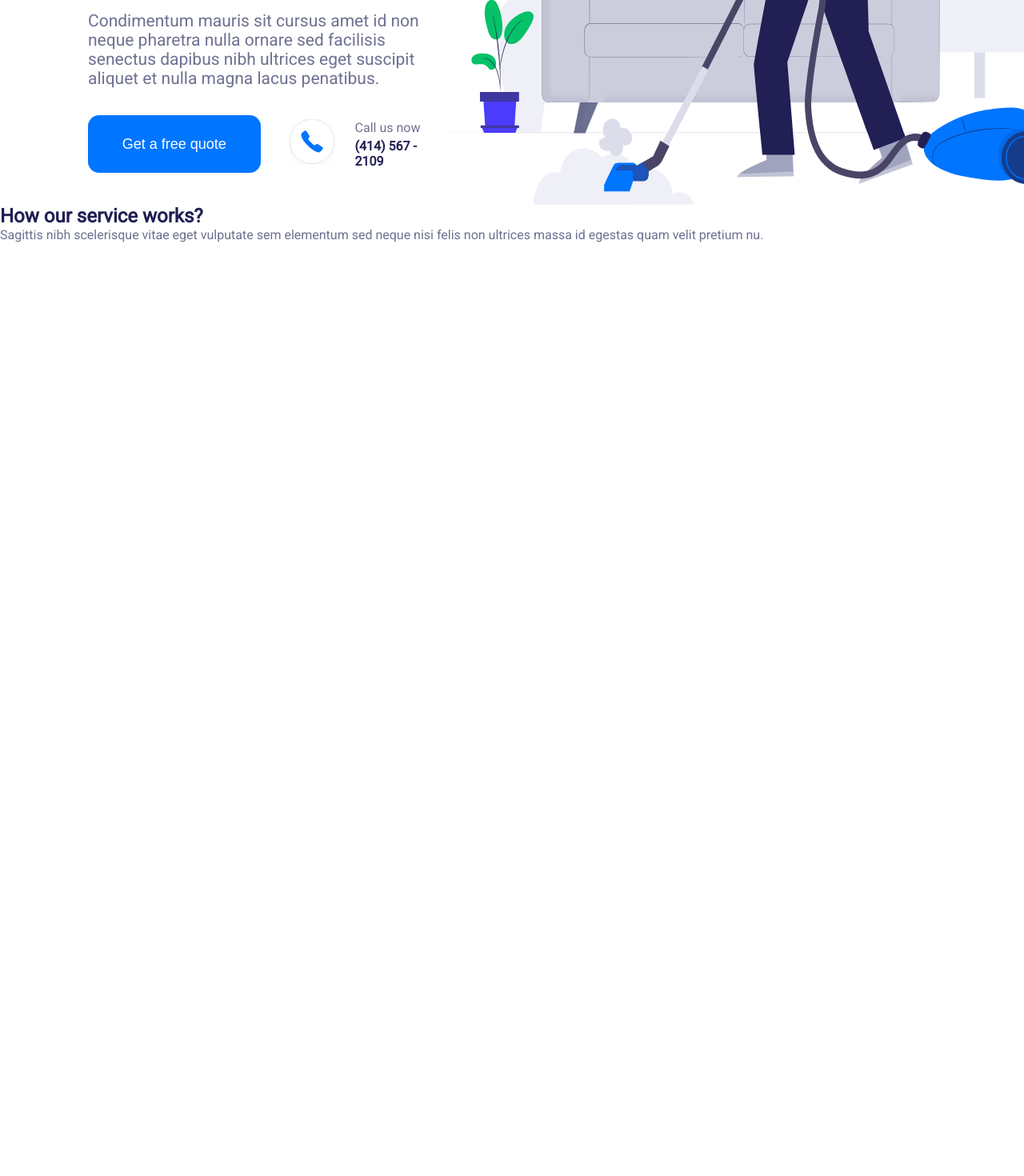
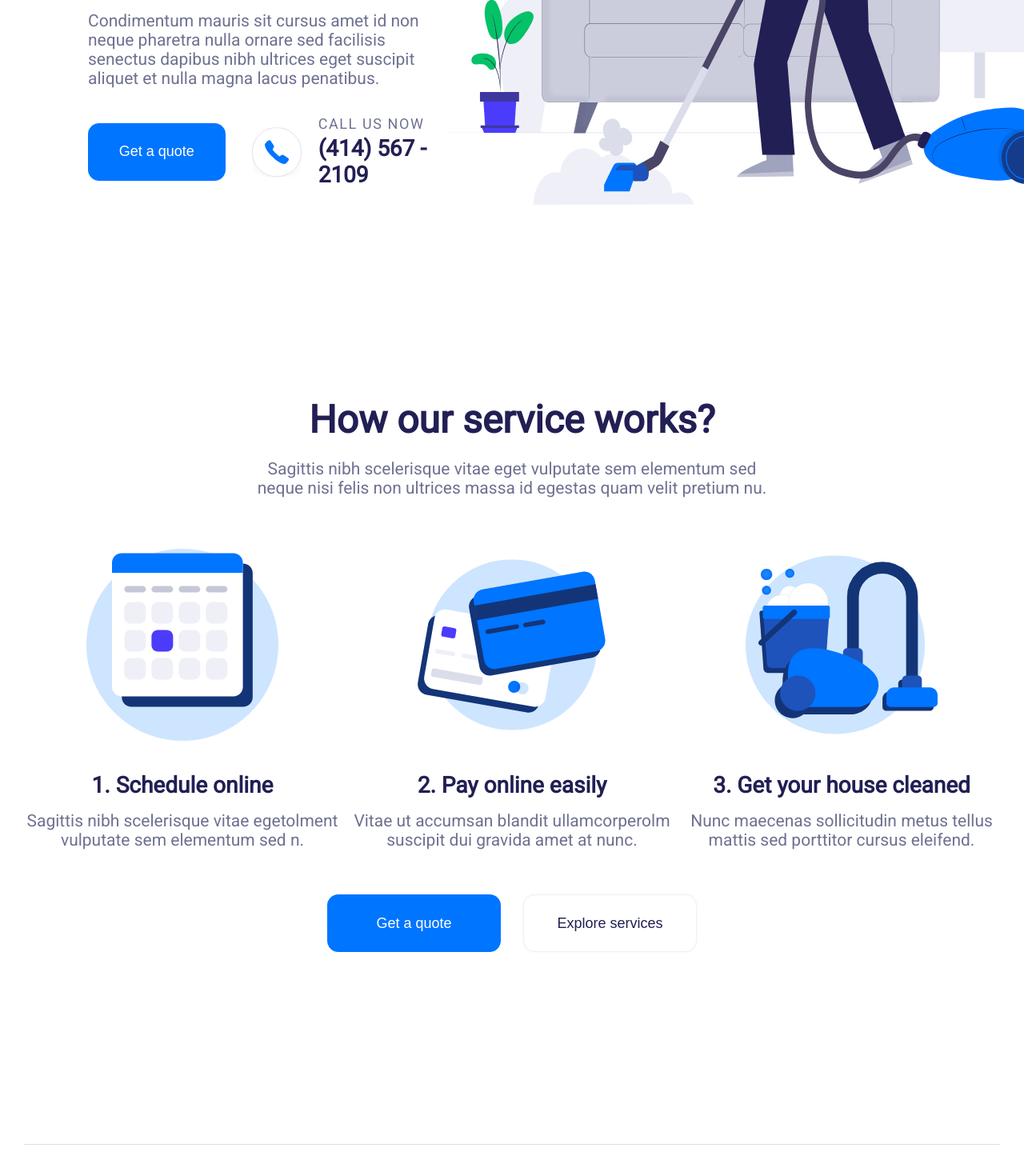
Before and after one commit to vanbogota/cleaning_dev, a Next.js app in the folder main-app/: page / in a window 1280 px wide. Shown: the part 596-2066 px from the top of the page at 80% size. Before the commit the page ends 899 px from the top, so only its background shows below. Built offline with nearby package versions, Linux system fonts and the light colour scheme.

Commit message:
home section done

```diff
--- a/main-app/src/app/globals.scss
+++ b/main-app/src/app/globals.scss
@@ -70,6 +70,22 @@ a {
   cursor: pointer;
 }
 
+h1,
+h2,
+h3,
+h4,
+h5,
+h6{
+  color: var(--text-color-heading);
+  font-weight: 700;
+}
+
+.text_content{
+  color: var(--text-color-main);
+  font-weight: 400;
+  font-size: var(--text-main);
+}
+
 .header{
   display: flex;
   height: 118px;
@@ -84,7 +100,9 @@ a {
 .header__nav_item{
   margin-right: 22px;
 }
-
+.main__section{
+  margin: 240px 0;
+}
 .button{
     border-radius: var(--border-radius);
     cursor: pointer;
@@ -99,24 +117,17 @@ a {
 .button_secondary{
     background-color: var(--button-secondary-color);
     color: var(--secondary-color);
-    border: solid 1px var(--border-color);
+    border: 1px solid var(--border-color);
+    box-shadow: 0 0 4px #14142B0A;
 }
 
-h1,
-h2,
-h3,
-h4,
-h5,
-h6{
-  color: var(--text-color-heading);
-  font-weight: 700;
+.main__hr{
+  border: 0;
+  background: #DCDDEB;
+  max-width: 1220px;
+  height: 1px;
+  margin: 0 auto;
 }
-
-p{
-  color: var(--text-color-main);
-  font-weight: 400;
-}
-
 
 
 @media (prefers-color-scheme: dark) {
--- a/main-app/src/app/page.module.scss
+++ b/main-app/src/app/page.module.scss
@@ -5,45 +5,87 @@
     font-size: var(--text-small);
 }
 
-.home__button{
+.main__button{
     width: 217px;
     height: 72px;
     font-size: var(--text-lower-main);
 }
 
-.main {
-  display: flex;
-  flex-direction: column;
-}
-
 .main__home_top{
   display: flex;
-  justify-content: flex-end;
+  justify-content: space-between;
 }
 .main__home_frame{
   margin-left: 110px;
   margin-top: 230px;
 }
+
 .main__home_text_header{
   font-size: var(--text-heading-max);
   max-width: 518px;
   margin-bottom: 22px;
 }
 .main__home_text{
-  font-size: var(--text-main);
   margin-bottom: 34px;
+  max-width: 591px;
 }
 .main__home_call{
   display: flex;
   align-items: center;
-  .main__home_call_img{
-    margin:0 18px 0 28px;
-  }
-  p{
-    margin-bottom: 4px;
+  .main__home_call_frame{
+    margin-left: 16px;
   }
 }
+.main__home_call_img{
+  margin-left:28px;
+  transform-origin: top;
+  transform: scale(1.1);
+}
+.main__home_call_text{
+  font-size: var(--text-lower-main);
+  color: var(--text-color-main);
+  letter-spacing: 1.6px;
+  margin-bottom: 4px;
+}
+.main__home_call_number{
+  font-size: var(--text-upper-main);
+}
 
+.main__home_bottom{
+  display: flex;
+  flex-direction: column;
+  align-items: center;
+}
+.main__home_bottom_text_header{
+  font-size: var(--text-heading-min);
+  margin-bottom: 21px;
+}
+.main__home_bottom_text{
+  max-width: 648px;
+  text-align: center;
+}
+.main__home_bottom_steps{
+  display: flex;
+  margin: 64px 0 56px;
+}
+.main__home_bottom_step{
+  display: flex;
+  flex-direction: column;
+  align-items: center;
+  justify-content: center;
+}
+.main__home_bottom_step_text_header{
+  font-size: var(--text-upper-main);
+  margin: 39px 0 16px;
+}
+.main__home_bottom_step_text{
+  max-width: 412px;
+  text-align: center;
+}
+.main__home_bottom_buttons{
+  display: flex;
+  gap: 28px;
+}
 
 
 //from tamplate
--- a/main-app/src/app/page.tsx
+++ b/main-app/src/app/page.tsx
@@ -12,31 +12,31 @@ export default function Home() {
         height={42}
         priority/>
       <nav className="header__nav">
-        <ul className="header__nav_item">Home</ul>
-        <ul className="header__nav_item">About</ul>
-        <ul className="header__nav_item">Services</ul>
-        <ul className="header__nav_item">Pages</ul>
-        <ul className="header__nav_item">Contact</ul>
+        <ul className="header__nav_item"><a href="#home">Home</a></ul>
+        <ul className="header__nav_item"><a href="#about">About</a></ul>
+        <ul className="header__nav_item"><a href="#services">Services</a></ul>
+        <ul className="header__nav_item"><a href="#pages">Pages</a></ul>
+        <ul className="header__nav_item"><a href="#contact">Contact</a></ul>
       </nav>
-      <button className={`button button_primary ${styles.header__button}`}>Get a free quote</button>
+      <button className={`button button_primary ${styles.header__button}`}>Get a quote</button>
     </header>
     <main className={styles.main}>
-      <section className="main__section" id="home">
+      <section id="home">
         <div className={styles.main__home_top}>
           <div className={styles.main__home_frame}>
             <h1 className={styles.main__home_text_header}>Quality cleaning for your home</h1>
-            <p className={styles.main__home_text}>Condimentum mauris sit cursus amet id non neque pharetra nulla ornare sed facilisis senectus dapibus nibh ultrices eget suscipit aliquet et nulla magna lacus penatibus.</p>
+            <p className={`text_content ${styles.main__home_text}`}>Condimentum mauris sit cursus amet id non neque pharetra nulla ornare sed facilisis senectus dapibus nibh ultrices eget suscipit aliquet et nulla magna lacus penatibus.</p>
             <div className={styles.main__home_call}>
-              <button className={`button button_primary ${styles.home__button}`}>Get a free quote</button>
+              <button className={`button button_primary ${styles.main__button}`}>Get a quote</button>
               <Image
               className={styles.main__home_call_img}
               src="/images/small_phone.svg"
               alt="sp"
               width={72}
               height={72}/>
-              <div>
-                <p>Call us now</p>
-                <h4>(414) 567 - 2109</h4>
+              <div className={styles.main__home_call_frame}>
+                <p className={styles.main__home_call_text}>CALL US NOW</p>
+                <h3 className={styles.main__home_call_number}>(414) 567 - 2109</h3>
               </div>
             </div>
           </div>
@@ -48,12 +48,53 @@ export default function Home() {
           height={734}
           priority/>
         </div>
+      </section>
+      <section className="main__section">
         <div className={styles.main__home_bottom}>
-          <h2>How our service works?</h2>
-          <p>Sagittis nibh scelerisque vitae eget vulputate sem elementum sed neque nisi felis non ultrices massa id egestas quam velit pretium nu.</p>
-          <div className={styles.main__home_bottom_steps}></div>
+          <h2 className={styles.main__home_bottom_text_header}>How our service works?</h2>
+          <p className={`text_content ${styles.main__home_bottom_text}`}>Sagittis nibh scelerisque vitae eget vulputate sem elementum sed neque nisi felis non ultrices massa id egestas quam velit pretium nu.</p>
+          <div className={styles.main__home_bottom_steps}>
+            <div className={styles.main__home_bottom_step}>
+              <Image
+              className={styles.main__home_bottom_step_img}
+              src={"/images/main_schedule.svg"}
+              alt="ms"
+              width={240}
+              height={240}
+              />
+              <h3 className={styles.main__home_bottom_step_text_header}>1. Schedule online</h3>
+              <p className={`text_content ${styles.main__home_bottom_step_text}`}>Sagittis nibh scelerisque vitae egetolment vulputate sem elementum sed n.</p>
+            </div>
+            <div className={styles.main__home_bottom_step}>
+              <Image
+              className={styles.main__home_bottom_step_img}
+              src={"/images/main_paycards.svg"}
+              alt="ms"
+              width={240}
+              height={240}
+              />
+              <h3 className={styles.main__home_bottom_step_text_header}>2. Pay online easily</h3>
+              <p className={`text_content ${styles.main__home_bottom_step_text}`}>Vitae ut accumsan blandit ullamcorperolm suscipit dui gravida amet at nunc.</p>
+            </div>
+            <div className={styles.main__home_bottom_step}>
+              <Image
+              className={styles.main__home_bottom_step_img}
+              src={"/images/main_vacuumcleaner.svg"}
+              alt="ms"
+              width={240}
+              height={240}
+              />
+              <h3 className={styles.main__home_bottom_step_text_header}>3. Get your house cleaned</h3>
+              <p className={`text_content ${styles.main__home_bottom_step_text}`}>Nunc maecenas sollicitudin metus tellus mattis sed porttitor cursus eleifend.</p>
+            </div>
+          </div>
+          <div className={styles.main__home_bottom_buttons}>
+            <button className={`button button_primary ${styles.main__button}`}>Get a quote</button>
+            <button className={`button button_secondary ${styles.main__button}`}>Explore services</button>
+          </div>
         </div>
       </section>
+      <hr className="main__hr"/>
       <section className="main__section" id="about"></section>
       <section className="main__section" id="services"></section>
       <section className="main__section" id="pages"></section>
```
